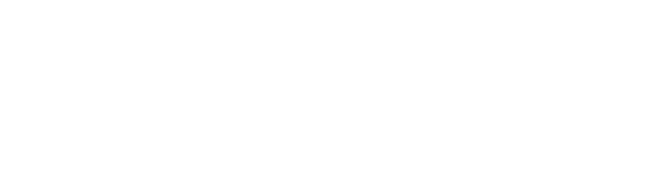
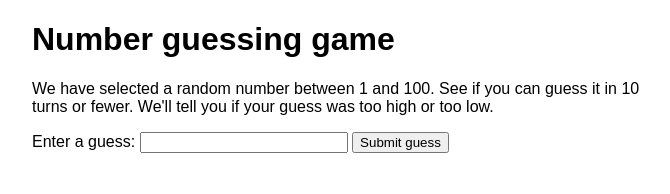
Before and after one commit to eric-chambonneau/MDN-JS, a plain HTML site: page index.html in a window 1280 px wide. Shown: the whole page, without its empty margins (288-958 px from the left). Drawn offline with Linux system fonts and the light colour scheme.

Commit message:
Add files via upload

```diff
--- a/index.html
+++ b/index.html
@@ -1,12 +1,73 @@
 <!DOCTYPE html>
-<html lang="en">
-<head>
-    <meta charset="UTF-8">
-    <meta http-equiv="X-UA-Compatible" content="IE=edge">
-    <meta name="viewport" content="width=device-width, initial-scale=1.0">
-    <title>MDN JS</title>
-</head>
-<body>
+<html lang="en-us">
+  <head>
+    <meta charset="utf-8">
 
-</body>
+    <title>Number guessing game</title>
+
+    <style>
+      html {
+        font-family: sans-serif;
+      }
+
+      body {
+        width: 50%;
+        max-width: 800px;
+        min-width: 480px;
+        margin: 0 auto;
+      }
+
+      .form input[type="number"] {
+        width: 200px;
+      }
+
+      .lastResult {
+        color: white;
+        padding: 3px;
+      }
+    </style>
+  </head>
+
+  <body>
+    <h1>Number guessing game</h1>
+
+    <p>We have selected a random number between 1 and 100. See if you can guess it in 10 turns or fewer. We'll tell you if your guess was too high or too low.</p>
+
+    <div class="form">
+      <label for="guessField">Enter a guess: </label>
+      <input type="number" min="1" max="100" required id="guessField" class="guessField">
+      <input type="submit" value="Submit guess" class="guessSubmit">
+    </div>
+
+    <div class="resultParas">
+      <p class="guesses"></p>
+      <p class="lastResult"></p>
+      <p class="lowOrHi"></p>
+    </div>
+
+    <script>
+
+      // Your JavaScript goes here
+      let randomNumber = Math.floor(Math.random() * 100) + 1;
+
+let guesses = document.querySelector('.guesses');
+let lastResult = document.querySelector('.lastResult');
+let lowOrHi = document.querySelector('.lowOrHi');
+
+let guessSubmit = document.querySelector('.guessSubmit');
+let guessField = document.querySelector('.guessField');
+
+let guessCount = 1;
+let resetButton;
+
+function checkGuess() {
+  alert('Je suis un espace réservé');
+}
+
+checkGuess();
+
+
+
+    </script>
+  </body>
 </html>
```
